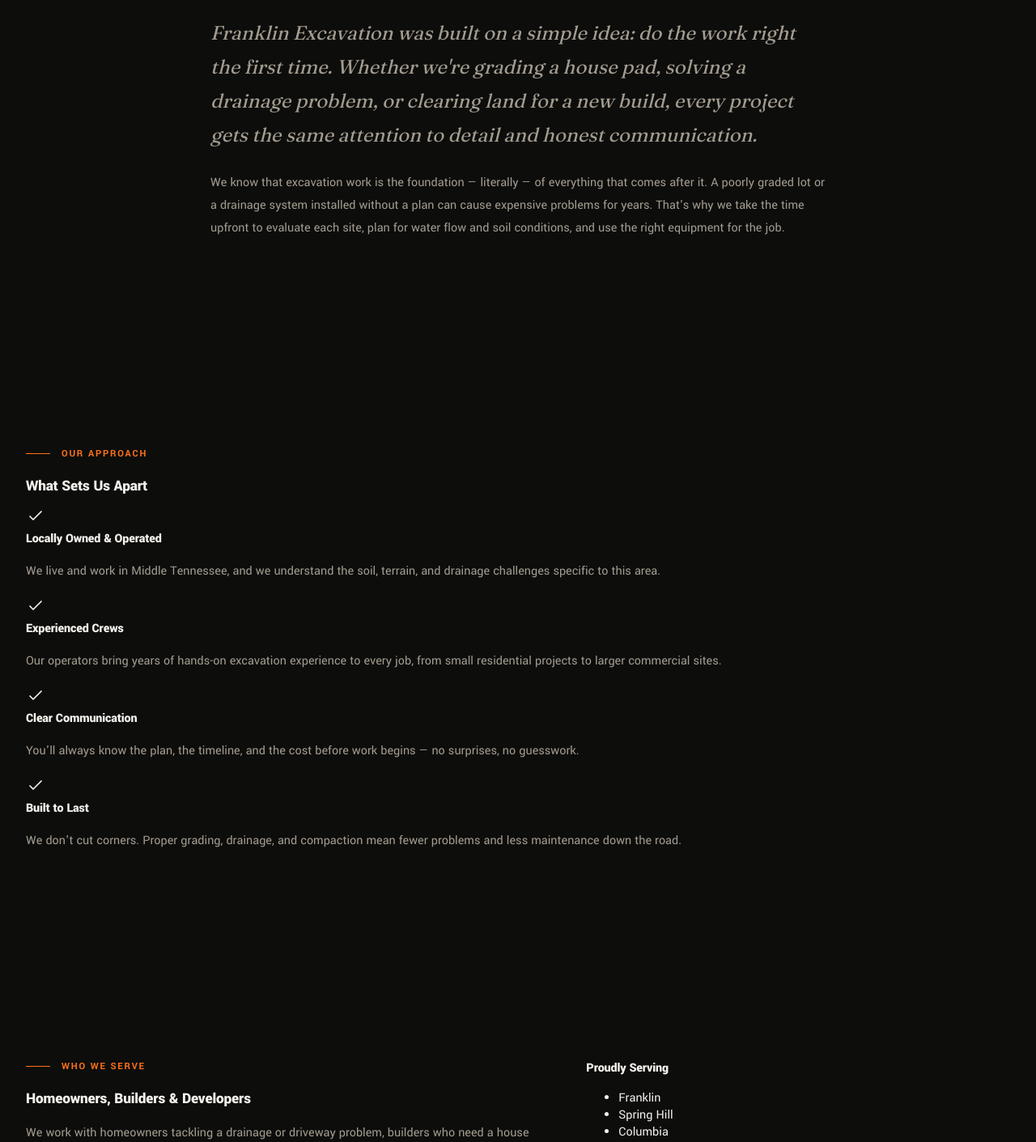
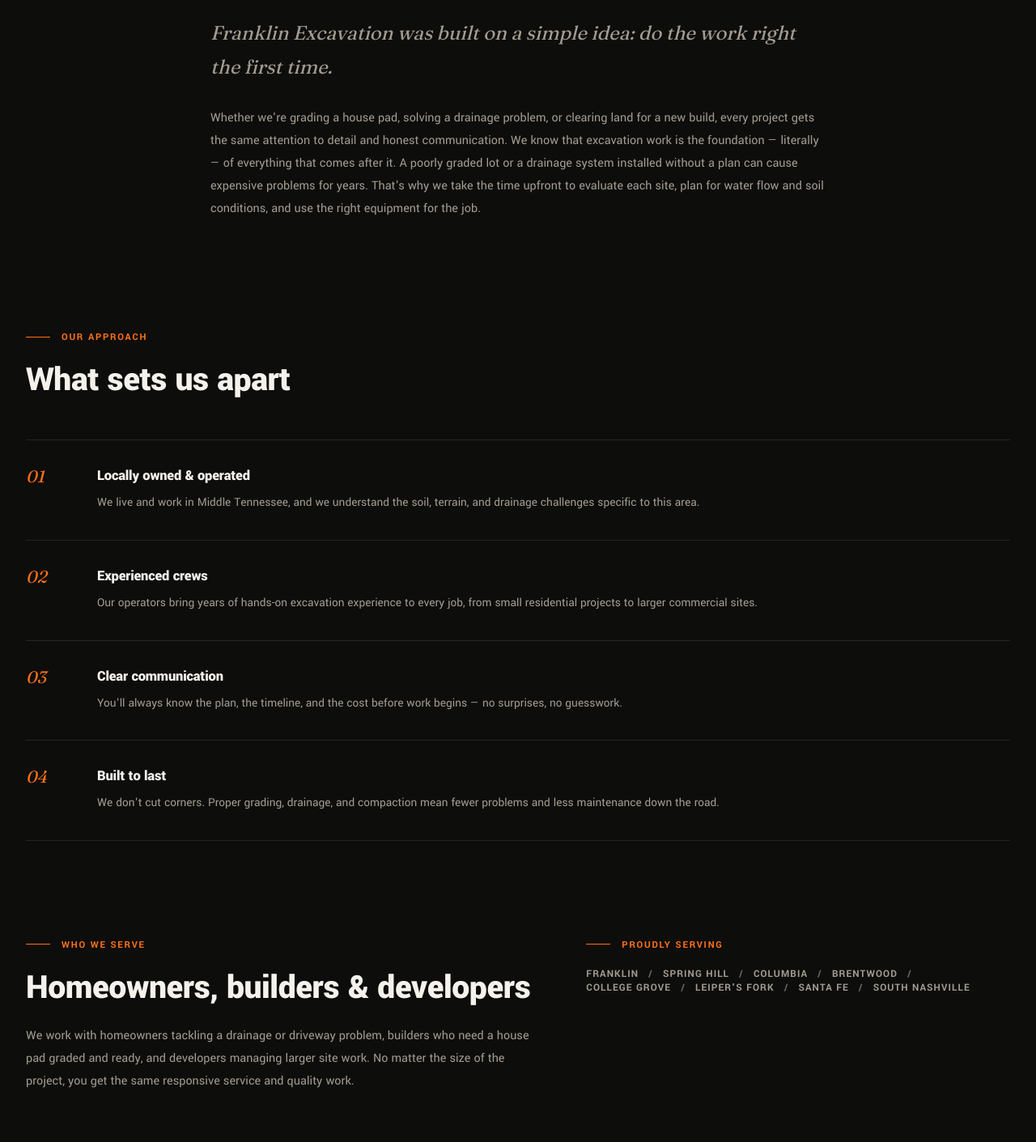
Before and after one commit to brandonfxadmin/franklin-excavation-leads, a Next.js app: page /about in a window 1280 px wide. Shown: the part 620-2031 px from the top of the page at 81% size. Built offline with nearby package versions, Linux system fonts and the light colour scheme.

Commit message:
Redesign: rebuild About page

```diff
--- a/app/about/page.tsx
+++ b/app/about/page.tsx
@@ -3,7 +3,6 @@ import SiteFooter from "../../components/SiteFooter";
 import PageHero from "../../components/PageHero";
 import CTASection from "../../components/CTASection";
 import { SERVICE_AREA } from "../../data/services";
-import { CheckIcon } from "../../components/icons";
 
 export const metadata = {
   title: "About Us | Franklin Excavation",
@@ -13,19 +12,19 @@ export const metadata = {
 
 const PILLARS = [
   {
-    title: "Locally Owned & Operated",
+    title: "Locally owned & operated",
     desc: "We live and work in Middle Tennessee, and we understand the soil, terrain, and drainage challenges specific to this area.",
   },
   {
-    title: "Experienced Crews",
+    title: "Experienced crews",
     desc: "Our operators bring years of hands-on excavation experience to every job, from small residential projects to larger commercial sites.",
   },
   {
-    title: "Clear Communication",
+    title: "Clear communication",
     desc: "You'll always know the plan, the timeline, and the cost before work begins — no surprises, no guesswork.",
   },
   {
-    title: "Built to Last",
+    title: "Built to last",
     desc: "We don't cut corners. Proper grading, drainage, and compaction mean fewer problems and less maintenance down the road.",
   },
 ];
@@ -37,51 +36,55 @@ export default function AboutPage() {
       <main>
         <PageHero
           kicker="About Franklin Excavation"
-          title="Excavation Work You Can Count On"
+          title={<>Excavation work you can <em>count on</em></>}
           subtitle="A locally owned contractor serving homeowners, builders, and developers across Middle Tennessee."
           image="/images/hero-about.jpg"
         />
 
-        <section className="section">
+        <section className="section" style={{ paddingBottom: 0 }}>
           <div className="section-inner narrow">
             <p className="lede">
               Franklin Excavation was built on a simple idea: do the work right the
-              first time. Whether we&apos;re grading a house pad, solving a drainage
-              problem, or clearing land for a new build, every project gets the same
-              attention to detail and honest communication.
+              first time.
             </p>
-            <p>
-              We know that excavation work is the foundation — literally — of
-              everything that comes after it. A poorly graded lot or a drainage
-              system installed without a plan can cause expensive problems for years.
-              That&apos;s why we take the time upfront to evaluate each site, plan for
-              water flow and soil conditions, and use the right equipment for the
-              job.
+            <p style={{ marginTop: 28 }}>
+              Whether we&apos;re grading a house pad, solving a drainage problem, or
+              clearing land for a new build, every project gets the same attention to
+              detail and honest communication. We know that excavation work is the
+              foundation — literally — of everything that comes after it. A poorly
+              graded lot or a drainage system installed without a plan can cause
+              expensive problems for years. That&apos;s why we take the time upfront to
+              evaluate each site, plan for water flow and soil conditions, and use the
+              right equipment for the job.
             </p>
           </div>
         </section>
 
-        <section className="section pillars-section">
+        <section className="section">
           <div className="section-inner">
             <span className="section-kicker">Our Approach</span>
-            <h2>What Sets Us Apart</h2>
-            <div className="pillars-grid">
-              {PILLARS.map((p) => (
-                <div className="pillar-card" key={p.title}>
-                  <CheckIcon className="pillar-icon" />
-                  <h3>{p.title}</h3>
-                  <p>{p.desc}</p>
+            <h2 className="section-title" style={{ marginBottom: 48 }}>
+              What sets us apart
+            </h2>
+            <div className="numbered-list">
+              {PILLARS.map((p, i) => (
+                <div className="numbered-item" key={p.title}>
+                  <span className="numbered-index">{String(i + 1).padStart(2, "0")}</span>
+                  <div>
+                    <h3 className="numbered-title">{p.title}</h3>
+                    <p className="numbered-desc">{p.desc}</p>
+                  </div>
                 </div>
               ))}
             </div>
           </div>
         </section>
 
-        <section className="section who-we-serve-section">
+        <section className="section" style={{ paddingTop: 0 }}>
           <div className="section-inner who-grid">
             <div>
               <span className="section-kicker">Who We Serve</span>
-              <h2>Homeowners, Builders &amp; Developers</h2>
+              <h2 className="section-title">Homeowners, builders &amp; developers</h2>
               <p>
                 We work with homeowners tackling a drainage or driveway problem,
                 builders who need a house pad graded and ready, and developers
@@ -89,19 +92,21 @@ export default function AboutPage() {
                 get the same responsive service and quality work.
               </p>
             </div>
-            <div className="service-area-card">
-              <h3>Proudly Serving</h3>
-              <ul className="service-area-list">
+            <div>
+              <span className="section-kicker">Proudly Serving</span>
+              <div className="slash-list">
                 {SERVICE_AREA.map((area) => (
-                  <li key={area}>{area}</li>
+                  <span className="slash-list-item" key={area}>
+                    {area}
+                  </span>
                 ))}
-              </ul>
+              </div>
             </div>
           </div>
         </section>
 
         <CTASection
-          title="Let's Talk About Your Project"
+          title={<>Let&apos;s talk about <em>your</em> project</>}
           body="Reach out for a free, no-obligation quote — we'll walk the site and give you a straight answer."
         />
       </main>
```
